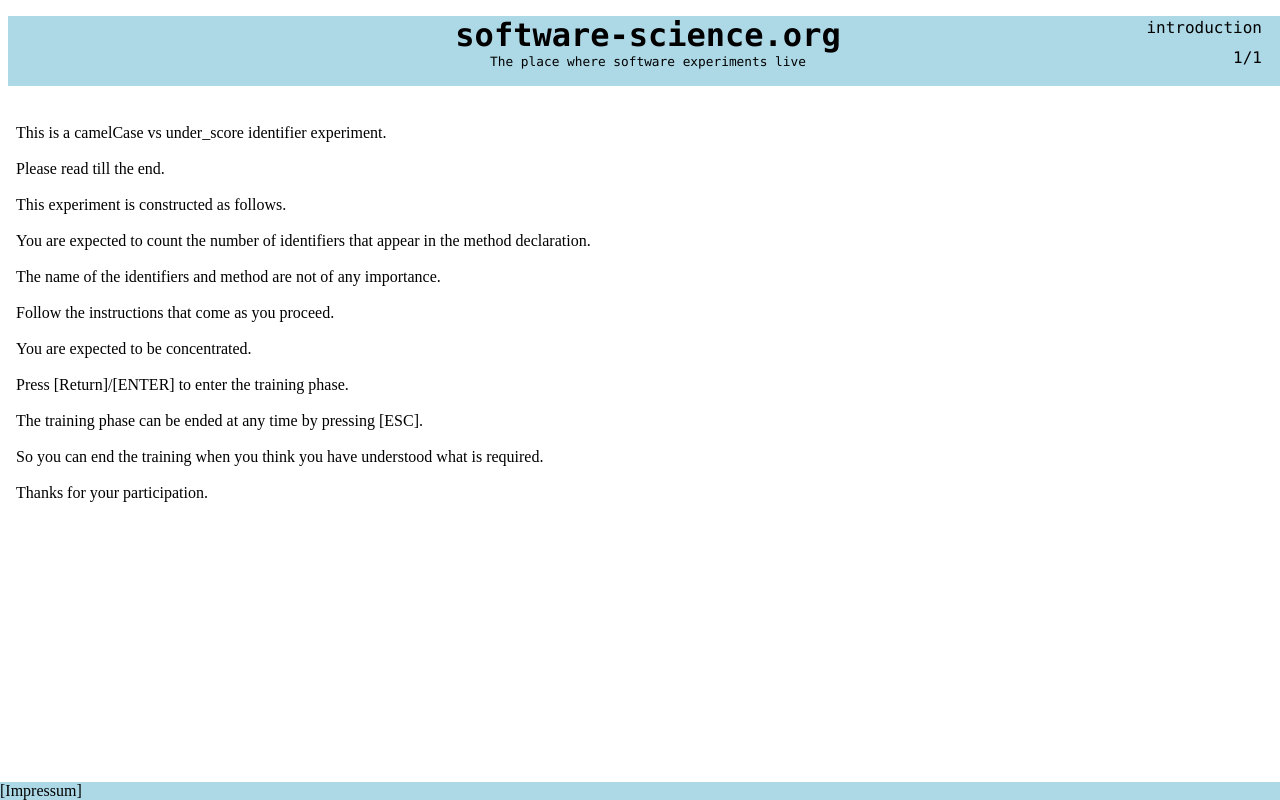
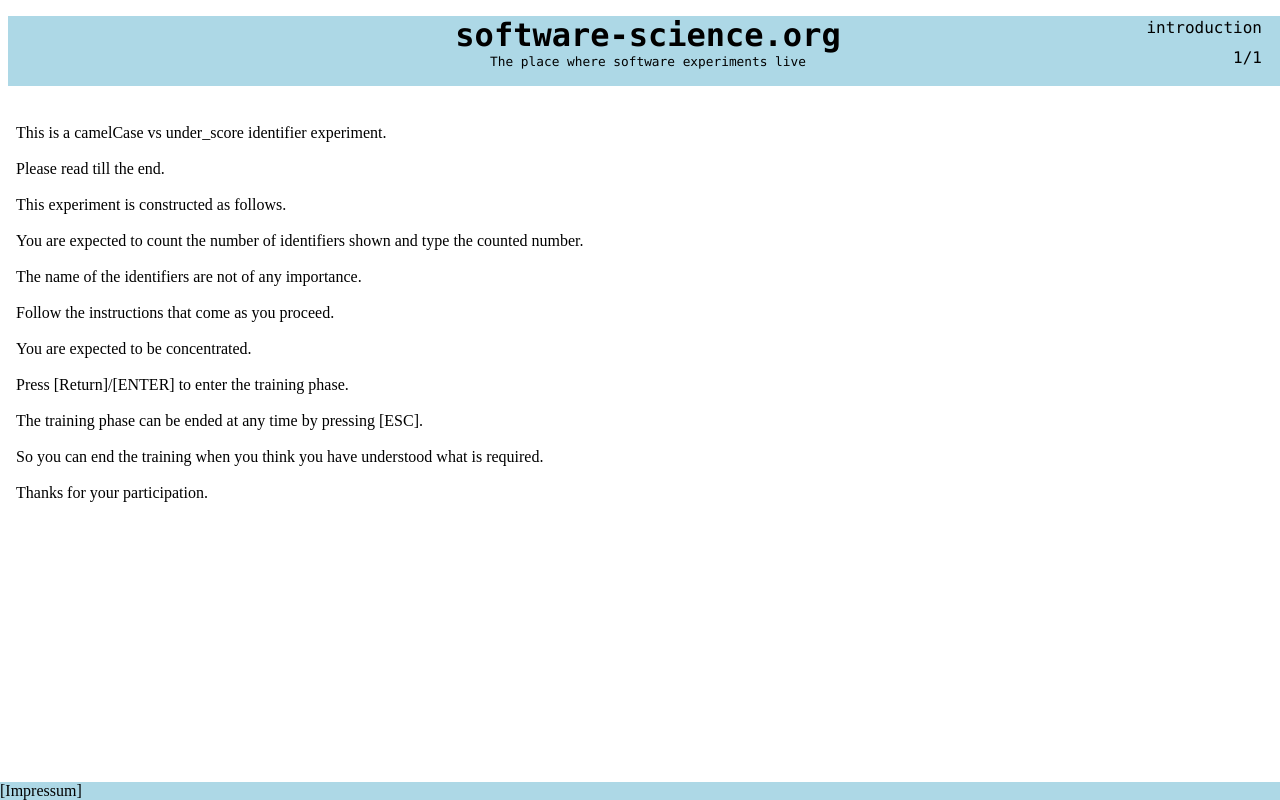
Before and after one commit to Tontah/BAArbeit, a plain HTML site: page index.html in a window 1280 px wide. Drawn offline with nearby package versions, Linux system fonts and the light colour scheme.

Commit message:
feat: changed experiment appearance, experiment just shows and array in either listform or inline form

```diff
--- a/index.html
+++ b/index.html
@@ -3,6 +3,7 @@
 <head>
     <meta charset="UTF-8">
     <title>Software-Science.org - CC Vs SC</title>
+    <script src="https://cdnjs.cloudflare.com/ajax/libs/seedrandom/3.0.5/seedrandom.min.js"></script>
 
     <style>
         #main {
--- a/src/main.js
+++ b/src/main.js
@@ -3,14 +3,17 @@ import {dictionary} from "./dictionary.js";
 import {words} from "./word.js";
 
 document.set_seed(SEED);
+let random = new Math.seedrandom("80");
 
-function generateMethodName() {
-    let ret = [];
-    for(let i= 0; i < 3; i++) {
-        ret.push(words[document.new_random_integer(words.length)]);
-    }
-    return ret;
+
+function to_positive(rand) {
+    let num;
+    do {
+        num = Math.abs(rand.int32() % 5);
+    } while (num === 0 || num === 1);
+    return num;
 }
+
 
 function uppercase(identArray) {
     let output = [identArray[0]];
@@ -28,96 +31,51 @@ function generateIdentifier(numWords) {
     return idenArray;
 }
 
-function generateLeadingBlanks(numBlanks) {
-    let output = "";
-    while (numBlanks!==0){
-        output = output + " ";
-        numBlanks--;
-    }
-    return output;
-}
-function generateLeadingBlank(numBlanks) {
-    return " ".repeat(numBlanks);
-}
 function generated_ccNL(numWords) {
-    let blankSpaces = "";
-    let output = "";
-    for (let i = 0; i < numWords+1; i++) {
+    let output;
+    for (let i = 0; i < numWords; i++) {
         if( i === 0) {
-            output = uppercase(generateMethodName()).join("") + "( ";
-            blankSpaces = output;
+            output = uppercase(generateIdentifier(to_positive(random))).join("");
         }
-        else if( i === (numWords)){
-            output += generateLeadingBlanks(blankSpaces.length) + uppercase(generateIdentifier(numWords)).join("")+ ")\n" +
-                generateLeadingBlanks(blankSpaces.length) + "\n" + "{\n" + " \n" +
-                generateLeadingBlanks(blankSpaces.length) + uppercase(generateIdentifier(numWords)).join("") + " = x*8;\n"  + " \n" +"}";
-        }
-        else {
-            if("(" === output.charAt(output.length-2)){
-                output += uppercase(generateIdentifier(numWords)).join("") + ",\n";
-            }
-                else {
-                output += generateLeadingBlanks(blankSpaces.length);
-                output += uppercase(generateIdentifier(numWords)).join("") + ",\n";
-            }
+        else{
+            output += ", " + "\n" + uppercase(generateIdentifier(to_positive(random))).join("");
         }
     }
     return output;
 }
-function generated_ccIL(numWords) {
-    let output = "";
-    let inMethodIndentation = 0;
-    for (let i = 0; i < numWords+1; i++) {
+function generated_ccWS(numWords) {
+    let output;
+    for (let i = 0; i < numWords; i++) {
         if (i === 0) {
-            output = uppercase(generateMethodName()).join("") + "( ";
-            inMethodIndentation = output.length/2;
-        } else if (i === (numWords)) {
-            output += uppercase(generateIdentifier(numWords)).join("") + "){\n" + " \n" + generateLeadingBlanks(Math.ceil(inMethodIndentation)) +
-                uppercase(generateIdentifier(numWords)).join("") + " = x*8;\n" + " \n" + "}";
-        } else {
-            output += uppercase(generateIdentifier(numWords)).join("") + ", ";
+            output = uppercase(generateIdentifier(to_positive(random))).join("");
+        }
+        else {
+            output += ", " + uppercase(generateIdentifier(to_positive(random))).join("");
         }
     }
     return output;
 }
 
 function generated_scNL(numWords) {
-    let blankSpaces = "";
-    let output = "";
-    for (let i = 0; i < numWords+1; i++) {
+    let output ;
+    for (let i = 0; i < numWords; i++) {
         if( i === 0) {
-            output = generateMethodName().join("_") + "( ";
-            blankSpaces = output;
-        }
-        else if( i === (numWords)){
-            output += generateLeadingBlanks(blankSpaces.length) + generateIdentifier(numWords).join("_")+ ")\n" +
-                generateLeadingBlanks(blankSpaces.length) + "\n" + "{\n" + " \n" +
-                generateLeadingBlanks(blankSpaces.length) + generateIdentifier(numWords).join("_") + " = x*8;\n"  + " \n" +"}";
+            output = generateIdentifier(to_positive(random)).join("_");
         }
         else {
-            if("(" === output.charAt(output.length-2)){
-                output += generateIdentifier(numWords).join("_") + ",\n";
-            }
-            else {
-                output += generateLeadingBlanks(blankSpaces.length);
-                output += generateIdentifier(numWords).join("_") + ",\n";
-            }
+            output += ", " + "\n" + generateIdentifier(to_positive(random)).join("_");
         }
     }
     return output;
 }
-function generated_scIL(numWords) {
-    let output = "";
-    let inMethodIndentation = 0;
-    for (let i = 0; i < numWords+1; i++) {
+function generated_scWS(numWords) {
+    let output;
+    for (let i = 0; i < numWords; i++) {
         if (i === 0) {
-            output = generateMethodName().join("_") + "( ";
-            inMethodIndentation = output.length/2;
-        } else if (i === (numWords)) {
-            output += generateIdentifier(numWords).join("_") + "){\n" + " \n" + generateLeadingBlanks(Math.ceil(inMethodIndentation)) +
-                generateIdentifier(numWords).join("_") + " = x*8;\n" + " \n" + "}";
-        } else {
-            output += generateIdentifier(numWords).join("_") + ", ";
+         output = generateIdentifier(to_positive(random)).join("_");
+        }
+        else {
+            output += ", " + generateIdentifier(to_positive(random)).join("_");
         }
     }
     return output;
@@ -132,8 +90,8 @@ document.experiment_definition(
         introduction_pages:["This is a camelCase vs under_score identifier experiment.\n\n" +
                             "Please read till the end.\n\n" +
                             "This experiment is constructed as follows.\n\n" +
-                            "You are expected to count the number of identifiers that appear in the method declaration.\n\n" +
-                            "The name of the identifiers and method are not of any importance.\n\n" +
+                            "You are expected to count the number of identifiers shown and type the counted number.\n\n" +
+                            "The name of the identifiers are not of any importance.\n\n" +
                             "Follow the instructions that come as you proceed.\n\n" +
                             "You are expected to be concentrated.\n\n" +
                             "Press [Return]/[ENTER] to enter the training phase.\n\n" +
@@ -146,25 +104,22 @@ document.experiment_definition(
         finish_pages:["Thanks for participating. Pressing [ENTER] downloads the csv data file.\n\n" +
                         "Please send this file to nikitatchana@gmail.com"],
         layout:[
-            {variable:"Notation", treatments:["nl & cc", "il & cc", "nl & sc", "il & sc"]},
-            {variable: "Occurances", treatments: ["2", "4", "6"]}
+            {variable:"Notation", treatments:["CC", "SC"]},
+            {variable:"Separator", treatments:["Newline", "Whitespace"]},
+            {variable: "Number of identifiers", treatments: ["2", "3", "4", "5", "6"]},
         ],
-        repetitions:1,                    // Anzahl der Wiederholungen pro Treatmentcombination
-        accepted_responses:["2", "4", "6"], // Tasten, die vom Experiment als Eingabe akzeptiert werden
+        repetitions:5,                    // Anzahl der Wiederholungen pro Treatmentcombination
+        accepted_responses:["2", "3", "4", "5", "6"], // Tasten, die vom Experiment als Eingabe akzeptiert werden
         task_configuration:(t)=>{
 
-            t.expected_answer = parseInt(t.treatment_combination[1].value);
+            t.expected_answer = parseInt(t.treatment_combination[2].value);
 
-            if (t.treatment_combination[0].value === "nl & cc") // fragt, ob die erste Variable (die einzige) den Wert "indented" hat
-                t.code = generated_ccNL(t.expected_answer);
-            else
-            if (t.treatment_combination[0].value === "il & cc") // fragt, ob die erste Variable (die einzige) den Wert "indented" hat
-                t.code = generated_ccIL(t.expected_answer);
-            else
-            if (t.treatment_combination[0].value === "nl & sc") // fragt, ob die erste Variable (die einzige) den Wert "indented" hat
-                t.code = generated_scNL(t.expected_answer);
-            else
-                t.code = generated_scIL(t.expected_answer);
+            if (t.treatment_combination[0].value === "CC"){
+                t.code = t.treatment_combination[1].value === "Newline"? generated_ccNL(t.expected_answer) : generated_ccWS(t.expected_answer);
+            }
+            else{
+                t.code = t.treatment_combination[1].value === "Newline"? generated_scNL(t.expected_answer) : generated_scWS(t.expected_answer);
+            }
 
 
             t.after_task_string = ()=>"The correct answer was: " + t.expected_answer +
@@ -173,6 +128,3 @@ document.experiment_definition(
         }
     }
 );
-function next_random_int_0_to_9() {
-    return document.new_random_integer(10);
-}
```
